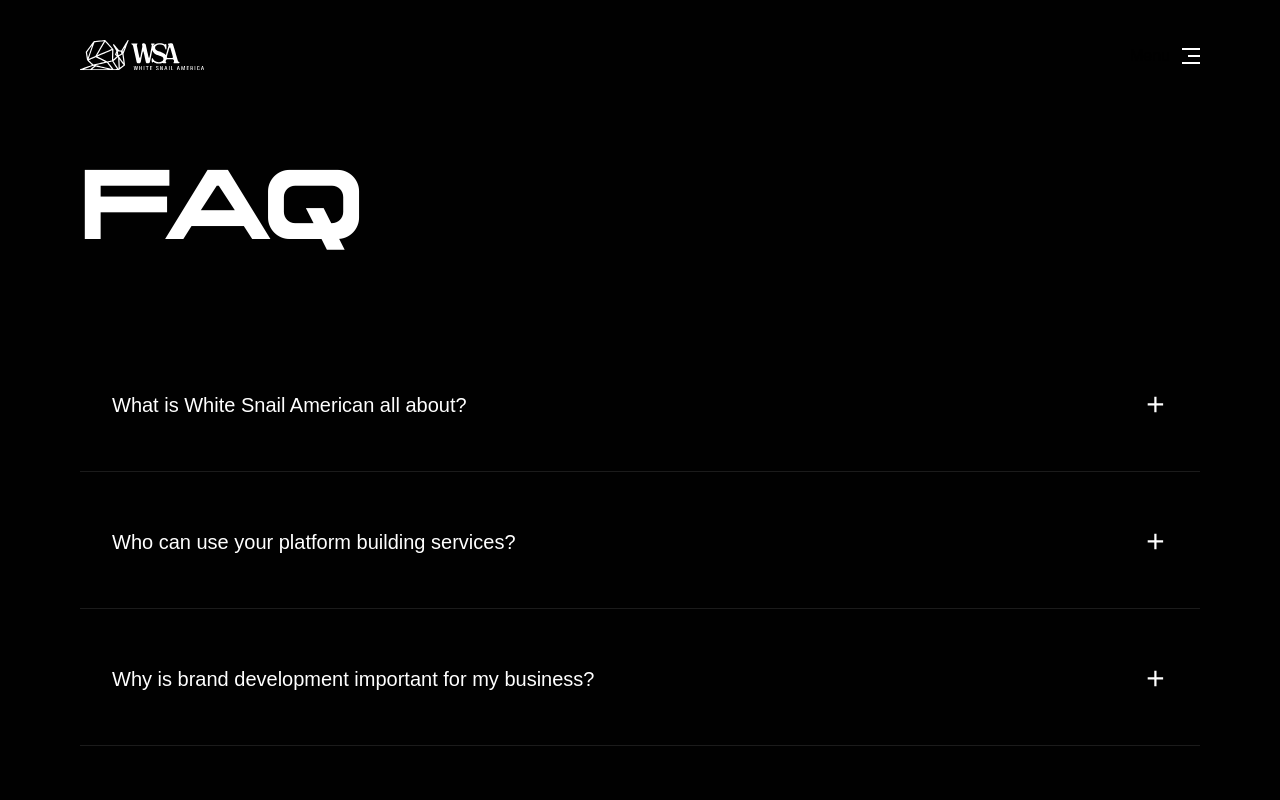
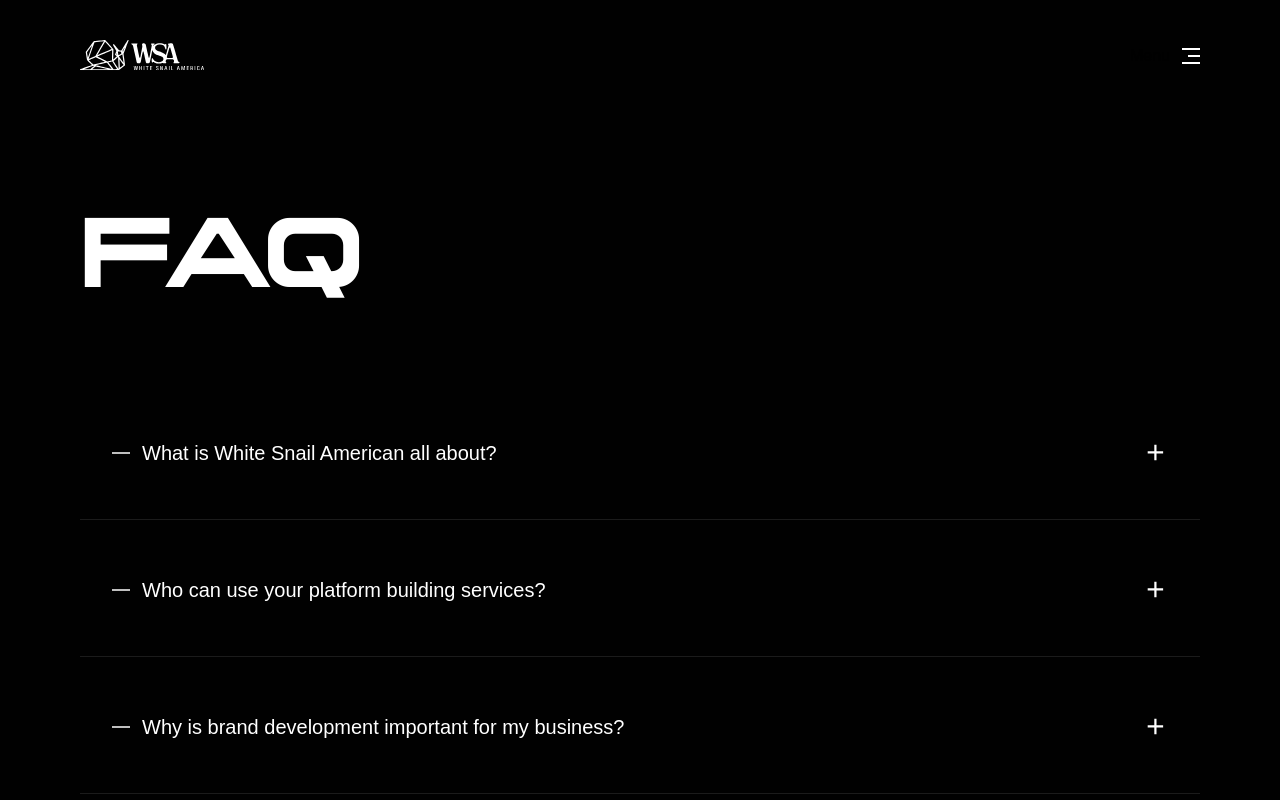
Before and after one commit to MiladDevarts/wsa, a Next.js app: page /faq in a window 1280 px wide. Shown: the top 800 px of the page. Built offline with nearby package versions, Linux system fonts and the light colour scheme; a web font is replaced by a local one.

Commit message:
fix: edit font weight

```diff
--- a/app/faq/page.js
+++ b/app/faq/page.js
@@ -33,12 +33,12 @@ function page() {
      {
         menuVisibility.menu && <Overlay />
       }
-      <section className='container my-24'>
+      <section className='container mt-36 mb-24'>
         <h1 data-aos-delay="400" data-aos="zoom-in-right" data-aos-duration="1000" className='text-6xl lg:text-8xl font-mono font-semibold text-white'>
           FAQ
         </h1>
       </section>
-      <section className="container flex flex-col items-center gap-y-6 my-6">
+      <section className="container flex flex-col items-center gap-y-6 mt-20 mb-32">
         {
           FAQData.map((item) => {
             return <FAQItem title={item.title} content={item.content} />
--- a/components/home/FAQItem.jsx
+++ b/components/home/FAQItem.jsx
@@ -9,8 +9,10 @@ function FAQItem({ title, content }) {
     return (
         <div className='flex flex-col w-full m-auto p-4 lg:p-8 border-b border-white/10 text-white hover:cursor-pointer leading-8 duration-300'>
             <div className='flex justify-between' onClick={() => setIsActive(!isActive)}>
-                <h4 className='font-sans text-sm lg:text-xl text-white'>
-
+                <h4 className='flex items-center gap-x-3 font-sans text-sm lg:text-xl text-white'>
+                    <svg width="18" height="2" viewBox="0 0 24 2" fill="none" xmlns="http://www.w3.org/2000/svg">
+                        <line y1="1" x2="24" y2="1" stroke="white" stroke-width="2" />
+                    </svg>
                     {title}
                 </h4>
                 <div>
```
